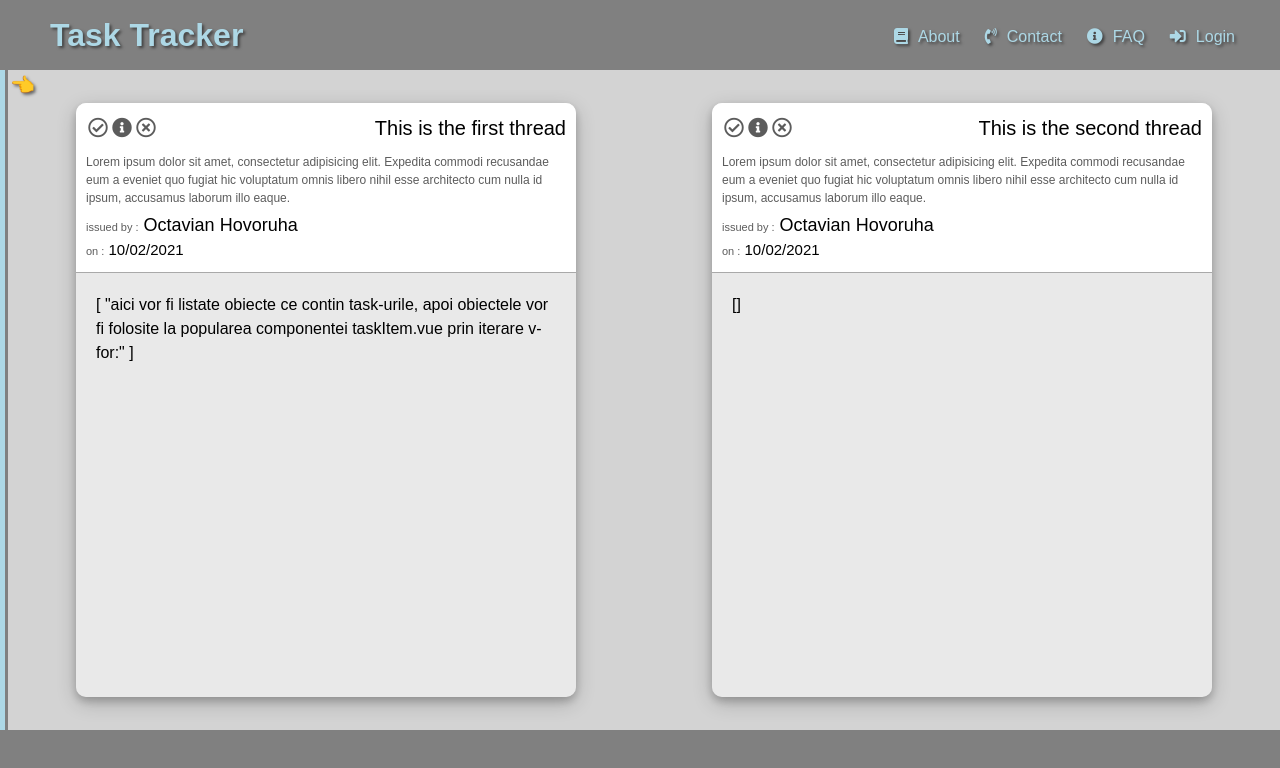
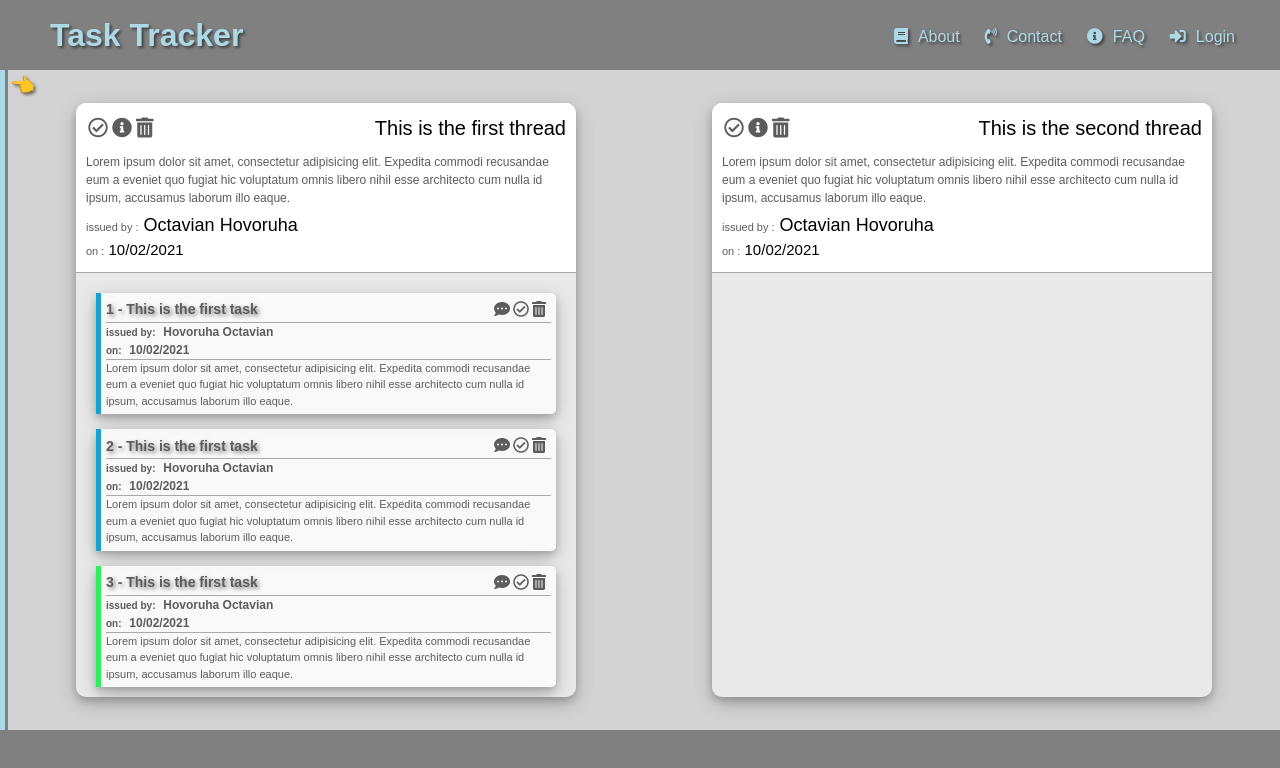
Before and after one commit to hovoruha/random-Vue-projects, a Vue app in the folder vue-project-one/: page / in a window 1280 px wide. Shown: the top 768 px of the page. Built offline with nearby package versions, Linux system fonts and the light colour scheme.

Commit message:
added tasks inside threads...

```diff
--- a/vue-project-one/public/main.css
+++ b/vue-project-one/public/main.css
@@ -18,7 +18,7 @@
   border: 1px solid lightblue;
 }
 .input:focus {
-  border: 1px solid lightpink;
+  border: 1px solid lightblue;
 }
 
 .input-primary {
@@ -40,7 +40,7 @@
   border: 1px solid lightblue;
 }
 .input-primary:focus {
-  border: 1px solid lightpink;
+  border: 1px solid lightblue;
 }
 
 .input-danger {
@@ -62,7 +62,7 @@
   border: 1px solid lightblue;
 }
 .input-danger:focus {
-  border: 1px solid lightpink;
+  border: 1px solid lightblue;
 }
 
 .input-warning {
@@ -84,7 +84,7 @@
   border: 1px solid lightblue;
 }
 .input-warning:focus {
-  border: 1px solid lightpink;
+  border: 1px solid lightblue;
 }
 
 .input-valid {
@@ -106,7 +106,7 @@
   border: 1px solid lightblue;
 }
 .input-valid:focus {
-  border: 1px solid lightpink;
+  border: 1px solid lightblue;
 }
 
 .input-disable {
@@ -128,7 +128,7 @@
   border: 1px solid lightblue;
 }
 .input-disable:focus {
-  border: 1px solid lightpink;
+  border: 1px solid lightblue;
 }
 
 .btn {
@@ -273,6 +273,54 @@
   background-color: darkgray;
   color: #fff;
   transition: all 0.3s ease;
+}
+
+.item {
+  border-radius: 0 5px 5px 0;
+  background-color: rgba(255, 255, 255, 0.7);
+  border-left: 5px solid #5c5c5c;
+  padding: 5px;
+  box-shadow: 0 4px 8px 0 rgba(0, 0, 0, 0.2), 0 6px 20px 0 rgba(0, 0, 0, 0.2);
+}
+
+.item-primary {
+  border-radius: 0 5px 5px 0;
+  background-color: rgba(255, 255, 255, 0.7);
+  border-left: 5px solid #18a1cf;
+  padding: 5px;
+  box-shadow: 0 4px 8px 0 rgba(0, 0, 0, 0.2), 0 6px 20px 0 rgba(0, 0, 0, 0.2);
+}
+
+.item-danger {
+  border-radius: 0 5px 5px 0;
+  background-color: rgba(255, 255, 255, 0.7);
+  border-left: 5px solid #fc8194;
+  padding: 5px;
+  box-shadow: 0 4px 8px 0 rgba(0, 0, 0, 0.2), 0 6px 20px 0 rgba(0, 0, 0, 0.2);
+}
+
+.item-warning {
+  border-radius: 0 5px 5px 0;
+  background-color: rgba(255, 255, 255, 0.7);
+  border-left: 5px solid #f0be2d;
+  padding: 5px;
+  box-shadow: 0 4px 8px 0 rgba(0, 0, 0, 0.2), 0 6px 20px 0 rgba(0, 0, 0, 0.2);
+}
+
+.item-valid {
+  border-radius: 0 5px 5px 0;
+  background-color: rgba(255, 255, 255, 0.7);
+  border-left: 5px solid #2df05b;
+  padding: 5px;
+  box-shadow: 0 4px 8px 0 rgba(0, 0, 0, 0.2), 0 6px 20px 0 rgba(0, 0, 0, 0.2);
+}
+
+.item-disable {
+  border-radius: 0 5px 5px 0;
+  background-color: rgba(255, 255, 255, 0.7);
+  border-left: 5px solid darkgray;
+  padding: 5px;
+  box-shadow: 0 4px 8px 0 rgba(0, 0, 0, 0.2), 0 6px 20px 0 rgba(0, 0, 0, 0.2);
 }
 
 .wrapper {
@@ -514,6 +562,60 @@
   padding: 20px;
   overflow: auto;
 }
+.app-showcase-item-content .task-item {
+  position: relative;
+  width: 100%;
+  color: #5c5c5c;
+  margin-bottom: 15px;
+}
+.app-showcase-item-content .task-item-header {
+  display: flex;
+  flex-direction: row;
+  align-items: center;
+  justify-content: space-between;
+  flex-wrap: nowrap;
+  border-bottom: 1px solid darkgray;
+}
+.app-showcase-item-content .task-item-header-title {
+  font-size: 14px;
+  font-weight: bold;
+  text-shadow: 2px 2px 4px rgba(0, 0, 0, 0.5);
+}
+.app-showcase-item-content .task-item-header-menu {
+  margin-right: 5px;
+}
+.app-showcase-item-content .task-item-header-menu span {
+  padding-left: 3px;
+}
+.app-showcase-item-content .task-item-header-menu span:hover {
+  cursor: pointer;
+}
+.app-showcase-item-content .task-item-header-menu span i {
+  color: #5c5c5c;
+}
+.app-showcase-item-content .task-item-header-menu span:first-child:hover i {
+  color: #18a1cf;
+}
+.app-showcase-item-content .task-item-header-menu span:last-child:hover i {
+  color: #fc8194;
+}
+.app-showcase-item-content .task-item-header-menu span:nth-child(2):hover i {
+  color: #2df05b;
+}
+.app-showcase-item-content .task-item-details {
+  border-bottom: 1px solid darkgray;
+}
+.app-showcase-item-content .task-item-details-author, .app-showcase-item-content .task-item-details-date {
+  font-size: 12px;
+  font-weight: bold;
+}
+.app-showcase-item-content .task-item-details-author span, .app-showcase-item-content .task-item-details-date span {
+  font-size: 10px;
+  margin-right: 5px;
+}
+.app-showcase-item-content .task-item-content {
+  font-size: 11px;
+}
 
 .app-footer {
   display: flex;
--- /dev/null
+++ b/vue-project-one/src/components/TaskItem.vue
@@ -0,0 +1,40 @@
+<template>
+  <div
+    v-for="(item, index) in contents"
+    :key="item"
+    class="task-item item-primary"
+    :class="[item.complete ? 'item-valid' : '']"
+  >
+    <div class="task-item-header">
+      <div class="task-item-header-title">{{ item.id }} - {{ item.title }}</div>
+      <div class="task-item-header-menu">
+        <span><i class="fas fa-comment-dots"></i></span>
+        <span @click="$emit('complete-task', index)"
+          ><i class="far fa-check-circle"></i
+        ></span>
+        <span @click="$emit('remove-task', index, $event.target)"
+          ><i class="fas fa-trash-alt"></i
+        ></span>
+      </div>
+    </div>
+    <div class="task-item-details">
+      <div class="task-item-details-author">
+        <span>issued by: </span>{{ item.author }}
+      </div>
+      <div class="task-item-details-date"><span>on: </span>{{ item.date }}</div>
+    </div>
+    <div class="task-item-content">{{ item.content }}</div>
+  </div>
+</template>
+
+<script>
+export default {
+  name: "TaskItem",
+
+  props: {
+    contents: Array,
+  },
+
+  emits: ["complete-task", "remove-task"],
+};
+</script>
--- a/vue-project-one/src/components/showcaseItem.vue
+++ b/vue-project-one/src/components/showcaseItem.vue
@@ -6,7 +6,7 @@
           <span><i class="far fa-check-circle"></i></span>
           <span><i class="fas fa-info-circle"></i></span>
           <span @click="$emit('remove', index)"
-            ><i class="far fa-times-circle"></i
+            ><i class="fas fa-trash-alt"></i
           ></span>
         </div>
         <div class="app-showcase-item-header-title-text">
@@ -25,13 +25,21 @@
         {{ item.date }}
       </div>
     </div>
-    <div class="app-showcase-item-content">{{ item.content }}</div>
+    <div class="app-showcase-item-content">
+      <task-item :contents="item.content" @remove-task="removeTask" />
+    </div>
   </div>
 </template>
 
 <script>
+import TaskItem from "./TaskItem";
+
 export default {
   name: "showcaseItem",
+
+  components: {
+    TaskItem,
+  },
 
   props: {
     contents: Array,
@@ -44,6 +52,10 @@ export default {
     return {};
   },
 
-  methods: {},
+  methods: {
+    removeTask(i, e) {
+      console.log(i + " / " + e);
+    },
+  },
 };
 </script>
--- a/vue-project-one/src/components/sidebar.vue
+++ b/vue-project-one/src/components/sidebar.vue
@@ -11,6 +11,7 @@
         :contents="this.currentState"
         :id="this.selectionId"
         v-if="this.hasSelection"
+        @set-active-thread-id="setActiveThread"
       />
       <sidebar-input
         v-for="item in this.sidebarTabs"
@@ -97,7 +98,7 @@ export default {
               type: "submit",
               class: "btn-primary",
               value: "create task",
-              run: null,
+              run: this.uploadTask,
             },
           ],
         },
@@ -109,12 +110,53 @@ export default {
   },
 
   computed: {
-    ...mapGetters(["currentState", "currentDate", "getAllThreadsCount"]),
+    ...mapGetters([
+      "currentState",
+      "currentDate",
+      "getAllThreadsCount",
+      "getAllTasksCount",
+    ]),
   },
 
   methods: {
+    setActiveThread(e) {
+      this.$store.state.activeThread = e;
+    },
+
     uploadThread() {
-      this.$store.commit("addThread");
+      const title = document.getElementById("threadTitle");
+      const desc = document.getElementById("threadDescription");
+      const auth = document.getElementById("threadAuthor");
+      const insertThread = {
+        id: this.getAllThreadsCount + 1,
+        title: title.value,
+        description: desc.value,
+        author: auth.value,
+        date: this.currentDate,
+        content: [],
+      };
+
+      this.$store.commit("addThread", insertThread);
+    },
+
+    uploadTask() {
+      const title = document.getElementById("taskTitle");
+      const text = document.getElementById("taskContent");
+      const auth = document.getElementById("taskAuthor");
+      const insertTask = {
+        id: this.getAllTasksCount + 1,
+        title: title.value,
+        author: auth.value,
+        date: this.currentDate,
+        content: text.value,
+        complete: false,
+        comments: [],
+      };
+      this.$store.commit("addTask", insertTask); //de adaugat obj ca payload...
+      //clear all inputs value after uploading data...
+      title.value = "";
+      text.value = "";
+      auth.value = "";
     },
 
     activateTab(e) {
--- a/vue-project-one/src/scss/_showcase.scss
+++ b/vue-project-one/src/scss/_showcase.scss
@@ -7,7 +7,7 @@
   position: fixed;
   top: 70px;
   left: 8px;
-  height: calc(100% - 140px); //de modificat px daca se adauga footer...
+  height: calc(100% - 140px);
   width: calc(100% - 8px); //se ajusteaza automat la app-sidebar:hover [...]
   overflow-y: auto;
   transition: all 0.4s ease-in-out;
@@ -21,13 +21,10 @@
     border-radius: 10px;
     box-shadow: 0 4px 8px 0 set-color($sdw, box),
       0 6px 20px 0 set-color($sdw, box);
-    // transform: scale(0.5); //new addition...
     overflow: hidden;
-    // transition: transform 0.3s ease-in-out;
 
     &:hover {
       transform: scale(1);
-      // transition: transform 0.3s ease-in-out;
     }
 
     &-header {
@@ -116,6 +113,73 @@
       height: 500px;
       padding: 20px;
       overflow: auto;
+
+      //stilizari pentru componenta TaskItem...
+      .task-item {
+        position: relative;
+        width: 100%;
+        color: set-color($txt, default);
+        margin-bottom: 15px;
+
+        &-header {
+          @include flex-row(center, space-between, nowrap);
+          border-bottom: 1px solid set-color($bord, disable);
+
+          &-title {
+            font-size: 14px;
+            font-weight: bold;
+            text-shadow: 2px 2px 4px set-color($sdw, default);
+          }
+
+          &-menu {
+            margin-right: 5px;
+
+            span {
+              padding-left: 3px;
+
+              &:hover {
+                cursor: pointer;
+              }
+
+              i {
+                color: set-color($txt, default);
+              }
+
+              &:first-child:hover i {
+                color: set-color($txt, primary);
+              }
+              &:last-child:hover i {
+                color: set-color($txt, danger);
+              }
+              &:nth-child(2):hover i {
+                color: set-color($txt, valid);
+              }
+            }
+          }
+        }
+
+        &-details {
+          border-bottom: 1px solid set-color($bord, disable);
+
+          &-author {
+            font-size: 12px;
+            font-weight: bold;
+
+            span {
+              font-size: 10px;
+              margin-right: 5px;
+            }
+          }
+
+          &-date {
+            @extend .task-item-details-author;
+          }
+        }
+
+        &-content {
+          font-size: 11px;
+        }
+      }
     }
   }
 }
--- a/vue-project-one/src/scss/_sidebar.scss
+++ b/vue-project-one/src/scss/_sidebar.scss
@@ -52,7 +52,7 @@
   }
 
   &::before {
-    content: "\👈";
+    content: "👈";
     position: absolute;
     top: 0;
     right: -35px;
--- a/vue-project-one/src/scss/_utility.scss
+++ b/vue-project-one/src/scss/_utility.scss
@@ -41,3 +41,23 @@
 .btn-disable {
   @include btn(disable);
 }
+
+//item [container]_______________
+.item {
+  @include item(default);
+}
+.item-primary {
+  @include item(primary);
+}
+.item-danger {
+  @include item(danger);
+}
+.item-warning {
+  @include item(warning);
+}
+.item-valid {
+  @include item(valid);
+}
+.item-disable {
+  @include item(disable);
+}
--- a/vue-project-one/src/store.js
+++ b/vue-project-one/src/store.js
@@ -2,6 +2,8 @@ import { createStore } from "vuex";
 
 const store = createStore({
   state: {
+    activeThread: "",
+
     allThreads: [
       {
         id: 1,
@@ -11,7 +13,46 @@ const store = createStore({
         author: "Octavian Hovoruha",
         date: "10/02/2021",
         content: [
-          "aici vor fi listate obiecte ce contin task-urile, apoi obiectele vor fi folosite la popularea componentei taskItem.vue prin iterare v-for:",
+          {
+            id: 1,
+            title: "This is the first task",
+            author: "Hovoruha Octavian",
+            date: "10/02/2021",
+            content:
+              "Lorem ipsum dolor sit amet, consectetur adipisicing elit. Expedita commodi recusandae eum a eveniet quo fugiat hic voluptatum omnis libero nihil esse architecto cum nulla id ipsum, accusamus laborum illo eaque.",
+            complete: false,
+            comments: [],
+          },
+          {
+            id: 2,
+            title: "This is the first task",
+            author: "Hovoruha Octavian",
+            date: "10/02/2021",
+            content:
+              "Lorem ipsum dolor sit amet, consectetur adipisicing elit. Expedita commodi recusandae eum a eveniet quo fugiat hic voluptatum omnis libero nihil esse architecto cum nulla id ipsum, accusamus laborum illo eaque.",
+            complete: false,
+            comments: [],
+          },
+          {
+            id: 3,
+            title: "This is the first task",
+            author: "Hovoruha Octavian",
+            date: "10/02/2021",
+            content:
+              "Lorem ipsum dolor sit amet, consectetur adipisicing elit. Expedita commodi recusandae eum a eveniet quo fugiat hic voluptatum omnis libero nihil esse architecto cum nulla id ipsum, accusamus laborum illo eaque.",
+            complete: true,
+            comments: [],
+          },
+          {
+            id: 4,
+            title: "This is the first task",
+            author: "Hovoruha Octavian",
+            date: "10/02/2021",
+            content:
+              "Lorem ipsum dolor sit amet, consectetur adipisicing elit. Expedita commodi recusandae eum a eveniet quo fugiat hic voluptatum omnis libero nihil esse architecto cum nulla id ipsum, accusamus laborum illo eaque.",
+            complete: false,
+            comments: [],
+          },
         ],
       },
       {
@@ -35,6 +76,14 @@ const store = createStore({
       return state.allThreads.length;
     },
 
+    getAllTasksCount: (state) => {
+      //get the index of the selected thread
+      const indexInThreads = state.allThreads.findIndex(
+        (item) => item.title === state.activeThread
+      );
+      return state.allThreads[indexInThreads].content.length;
+    },
+
     currentDate: () => {
       const date = new Date();
       const year = date.getFullYear();
@@ -51,20 +100,17 @@ const store = createStore({
       state.allThreads.splice(i, 1);
     },
 
-    addThread(state) {
-      const title = document.getElementById("threadTitle").value;
-      const desc = document.getElementById("threadDescription").value;
-      const auth = document.getElementById("threadAuthor").value;
-      const insertThread = {
-        id: this.getAllThreadsCount + 1,
-        title: title,
-        description: desc,
-        author: auth,
-        date: this.currentDate,
-        content: [],
-      };
+    addThread(state, obj) {
+      state.allThreads.push(obj);
+    },
 
-      state.allThreads.push(insertThread);
+    addTask(state, obj) {
+      //get index of thread based on the activeThread value
+      const threadIndex = state.allThreads.findIndex(
+        (item) => item.title === state.activeThread
+      );
+      //use index to focus onto the content array-prop
+      state.allThreads[threadIndex].content.push(obj);
     },
   },
 
```
Also changed, not shown: vue-project-one/src/components/sidebarSelect.vue (+9 -2 lines), vue-project-one/src/scss/_mixins.scss (+10 -1 lines), 1 other file (tests, documents, lock files or other folders).
